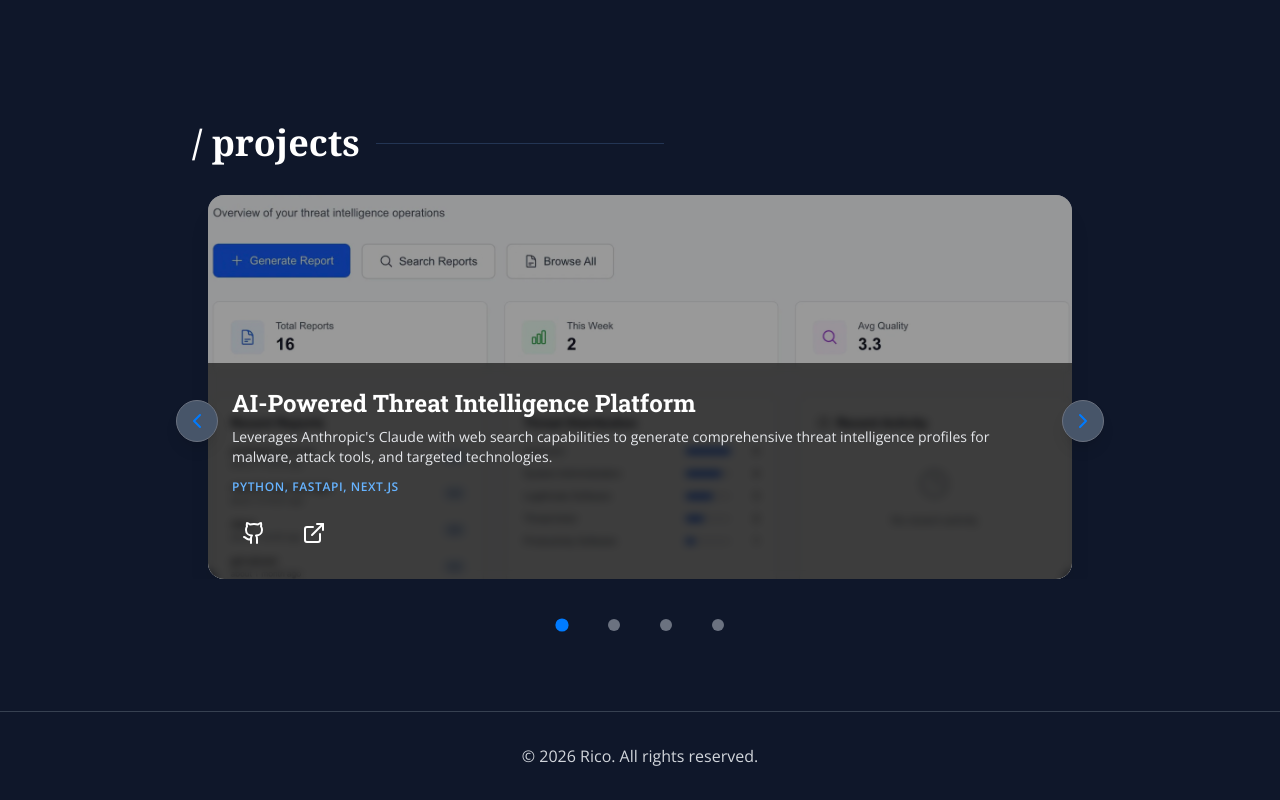
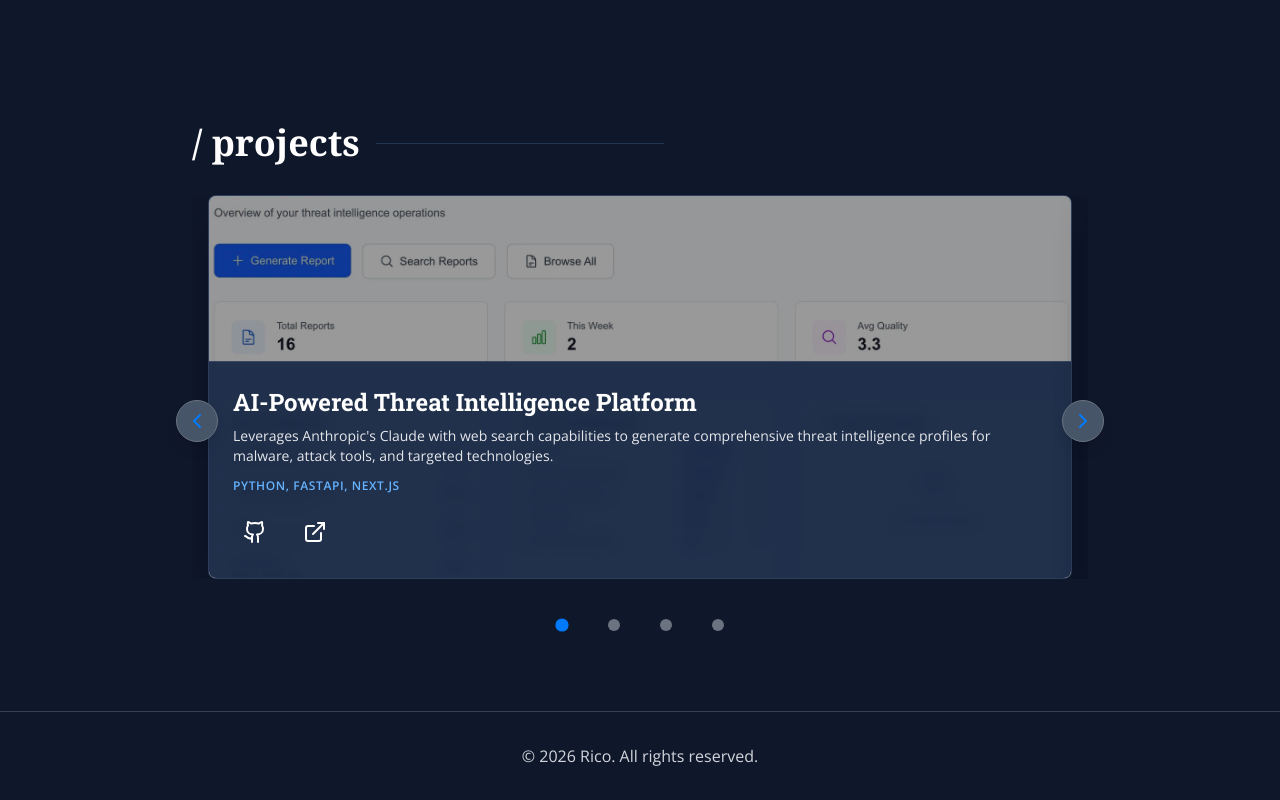
Before and after one commit to ricomanifesto/rico, a React (Vite) app: page / in a window 1280 px wide. Shown: the part 1513-2313 px from the top of the page. Built offline with nearby package versions, Linux system fonts and the light colour scheme.

Commit message:
Update project surface treatment

```diff
--- a/src/components/ProjectsSection.tsx
+++ b/src/components/ProjectsSection.tsx
@@ -220,7 +220,7 @@ export default function ProjectsSection() {
                   className="w-full flex-shrink-0"
                 >
                   <motion.div
-                    className="relative rounded-2xl overflow-hidden shadow-xl hover:shadow-2xl transition-all duration-500 mx-4 h-96"
+                    className="project-slide-surface relative mx-4 h-96 overflow-hidden transition-all duration-500"
                     initial={{ opacity: 0, y: 20 }}
                     whileInView={{ opacity: 1, y: 0 }}
                     viewport={{ once: true }}
@@ -251,7 +251,7 @@ export default function ProjectsSection() {
                   )}
 
                   <div className="absolute inset-0 flex flex-col justify-end">
-                    <div className="bg-black/60 backdrop-blur-sm p-6">
+                    <div className="project-slide-caption p-6">
                       <h3 className="text-2xl font-bold text-white mb-2">{project.title}</h3>
                       <p className="text-gray-200 text-sm mb-3 line-clamp-2">
                         {project.description}
--- a/src/index.css
+++ b/src/index.css
@@ -11,6 +11,9 @@
     --secondary-accent: #20c997;
     --border-color: #ddd;
     --section-rule: #233554;
+    --portfolio-surface: #112240;
+    --portfolio-surface-strong: #233554;
+    --portfolio-surface-border: rgba(136, 146, 176, 0.24);
 
     /* shadcn color variables */
     --background: 180, 14%, 97%;
@@ -97,6 +100,23 @@
   }
 }
 
+.project-slide-surface {
+  border-radius: var(--radius);
+  border: 1px solid var(--portfolio-surface-border);
+  background-color: var(--portfolio-surface);
+  box-shadow: 0 18px 45px rgba(2, 12, 27, 0.45);
+}
+
+.project-slide-surface:hover {
+  border-color: var(--portfolio-surface-strong);
+}
+
+.project-slide-caption {
+  background: rgba(17, 34, 64, 0.88);
+  border-top: 1px solid var(--portfolio-surface-border);
+  backdrop-filter: blur(8px);
+}
+
 .node {
   position: absolute;
   width: 6px;
```
Also changed, not shown: scripts/check-source-accessibility.mjs (+6 -1 lines).
